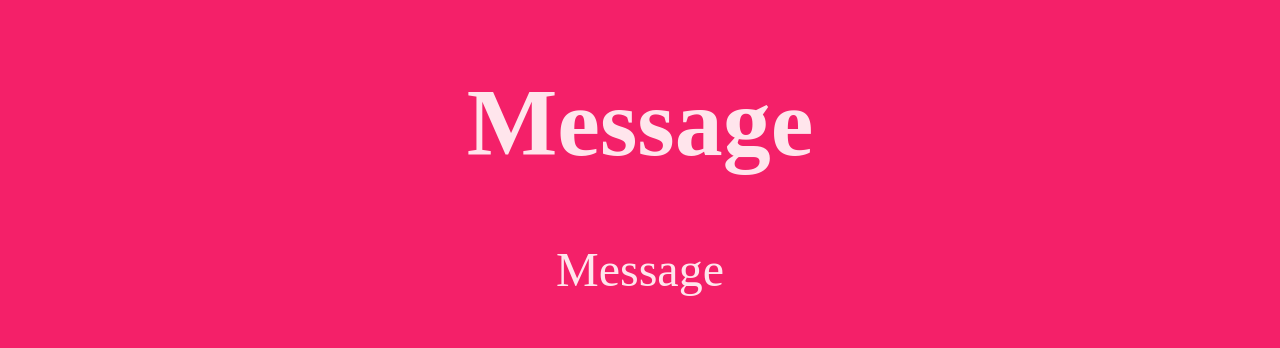
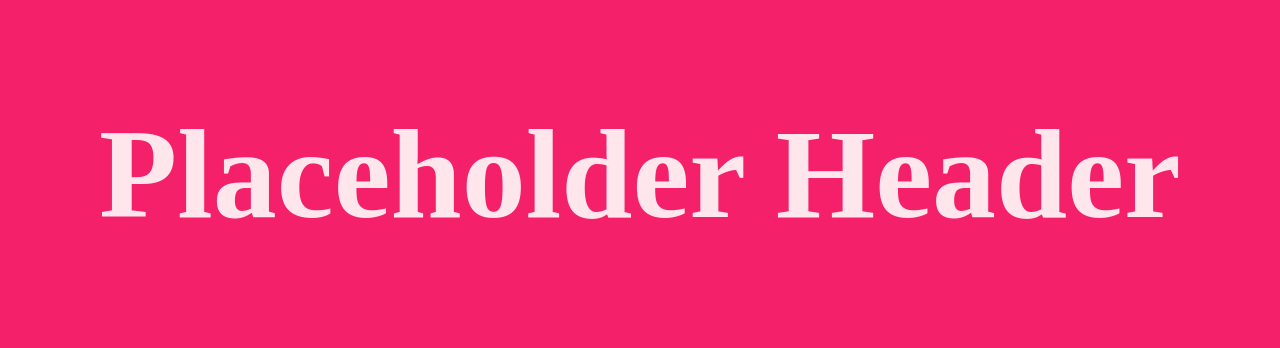
Before and after one commit to KermitPurple/show_message, a plain HTML site: page index.html in a window 1280 px wide. Shown: the part 226-574 px from the top of the page. Drawn offline with Linux system fonts and the light colour scheme.

Commit message:
set document content with search string args

```diff
--- a/index.css
+++ b/index.css
@@ -15,5 +15,5 @@ body{
 
 .content{
     text-align: center;
-    font-size: 3em;
+    font-size: 4em;
 }
--- a/index.html
+++ b/index.html
@@ -8,8 +8,8 @@
     </head>
     <body>
         <div class=content>
-            <h1>Message</h1>
-            <p>Message</p>
+            <h1>Placeholder Header</h1>
+            <p></p>
         </div>
     </body>
 </html>
--- a/index.js
+++ b/index.js
@@ -3,5 +3,5 @@ let GET = {};
 for(let substr of document.location.search.split(/\?|&/))
     if(substr){
         let [key, val] = substr.split('=');
-        GET[key] = val;
+        document.querySelector(key).innerHTML = val;
     }
```
